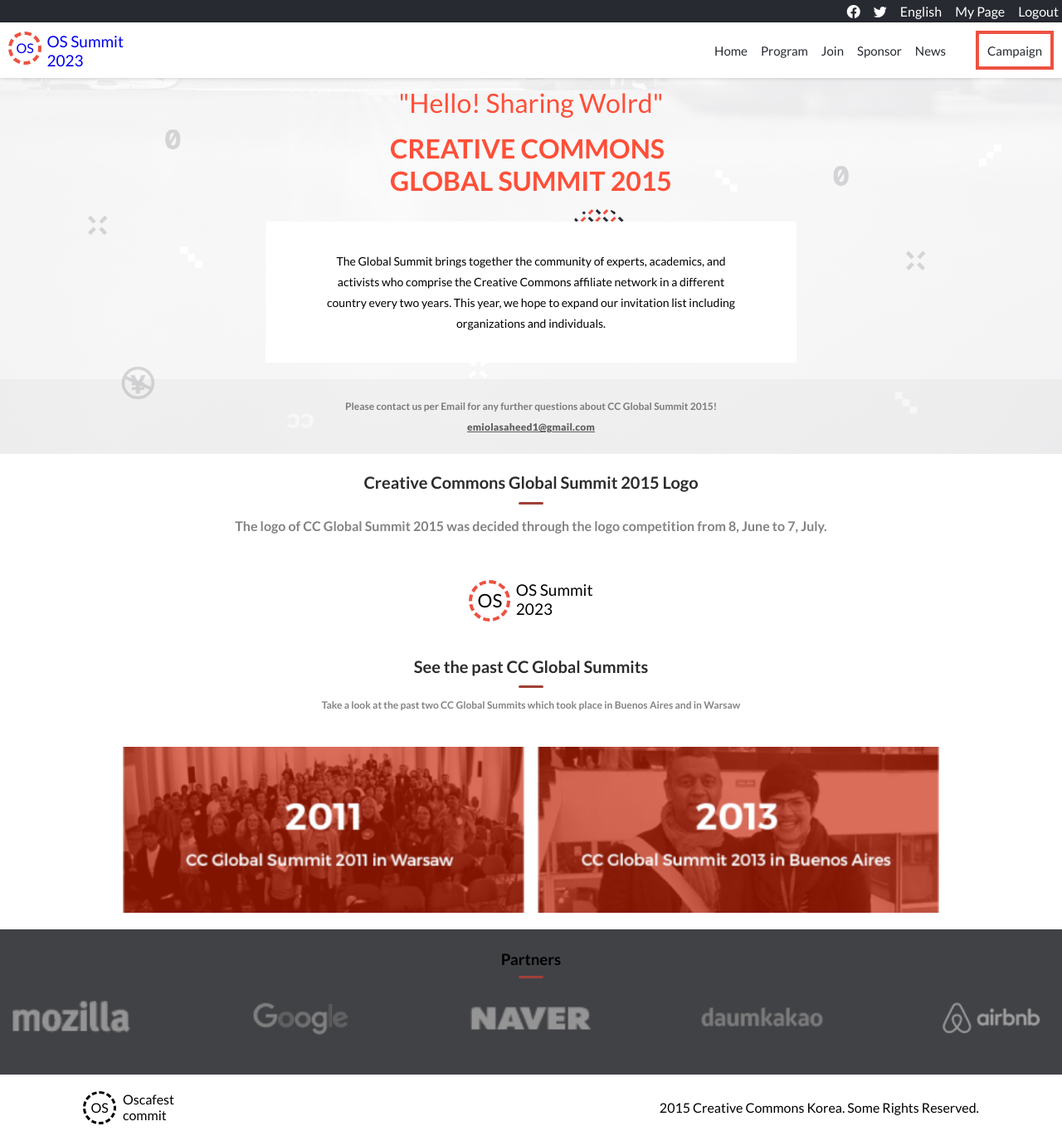
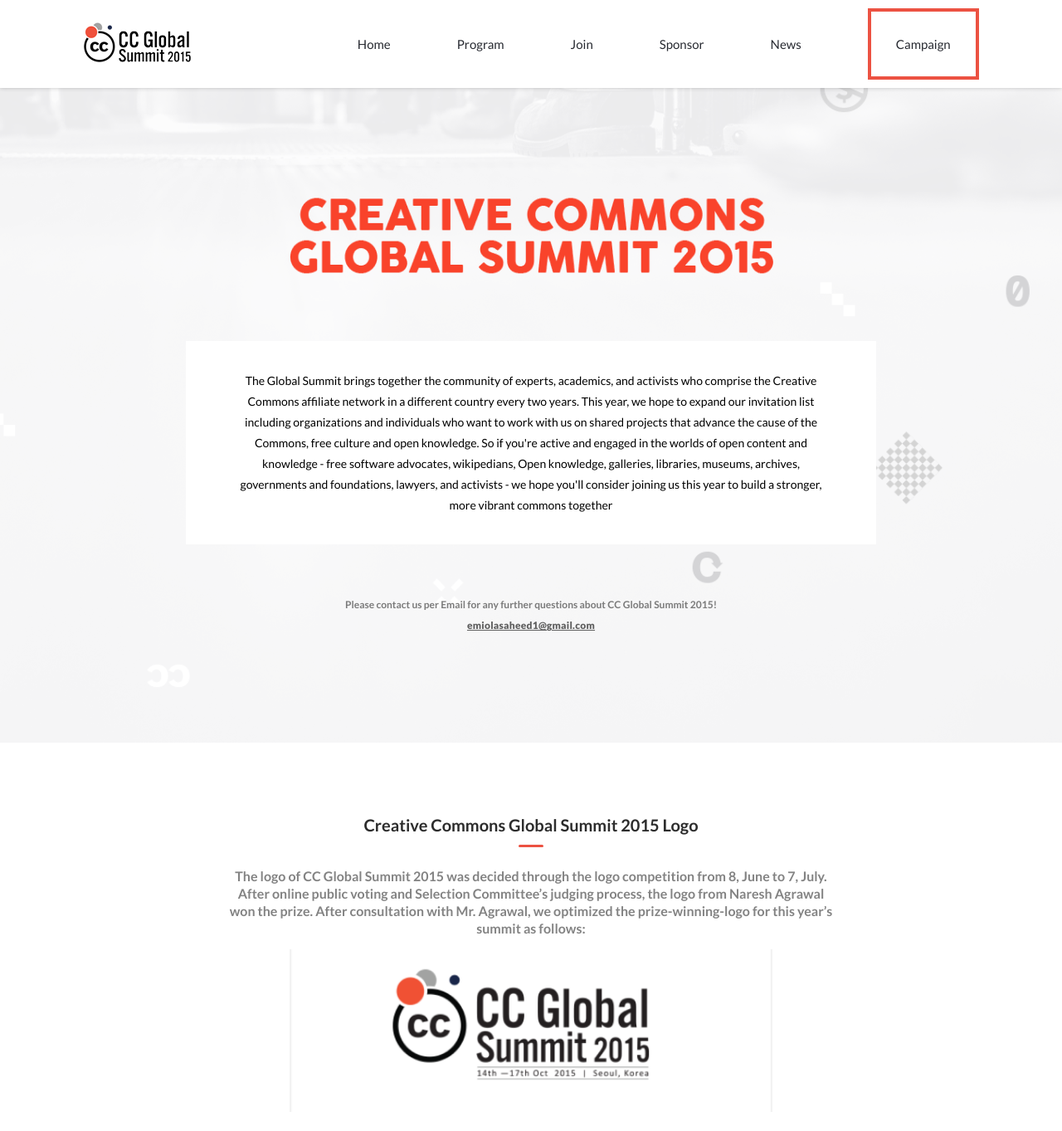
Before and after one commit to Akorede3133/oscafest-conference, a website: page about.html in a window 1280 px wide. Shown: the top 1363 px of the page at 83% size. Drawn offline with nearby package versions, Linux system fonts and the light colour scheme.

Commit message:
Fix styling issues

```diff
--- a/about.html
+++ b/about.html
@@ -9,25 +9,13 @@
 </head>
 <body>
   <header>
-		<div class="header--social">
-			<ul>
-				<li><a href="#"><i class="bi bi-facebook"></i></a></li>
-        <li><a href="#"><i class="bi bi-twitter"></i></a></li>
-        <li><a href="#">English</a></li>
-        <li><a href="#">My Page</a></li>
-        <li><a href="#">Logout</a></li>
-			</ul>
-		</div>
 		<div class="header--nav--section">
 			<div class="header--hamburger">
 				<img src="images/hamburger.png" alt="hamburger-icon">
 			</div>
-			<a href="./index.html" class="header--logo">
-				<div class="logo--design">
-						<p>OS</p>
-				</div>
-				<p class="logo--text">OS Summit <br>2023</p>
-			</a>
+      <div class="header--logo">
+				<img src="images/header_logo.png" alt="">
+      </div>
 			<div class="header--nav--container">
 				<nav class="header--nav">
 					<img src="images/Icon.png" class="nav--close--icon" alt="close-icon">
@@ -44,13 +32,14 @@
 		</div>
     <div class="about--hero--section">
       <section class="about--header--section">
-        <p class="about--hero--greeting">"Hello! Sharing Wolrd"</p>
-        <h1>creative commons <br> global summit 2015</h1>
       </section>
       <article class="about--summit--info">
-        <p>The Global Summit brings together the community of
+        <p class="summit--info--mobile--para">The Global Summit brings together the community of
           experts, academics, and activists who comprise the Creative Commons affiliate network in a different country every two years.
           This year, we hope to expand our invitation list including organizations and individuals.</p>
+          <p class="summit--info--desktop--para">The Global Summit brings together the community of experts, academics, and activists who comprise the Creative Commons affiliate network in a different country every two years.
+            This year, we hope to expand our invitation list including organizations and individuals who want to work with us on shared projects that advance the cause of the Commons, free culture and open knowledge.
+            So if you're active and engaged in the worlds of open content and knowledge - free software advocates, wikipedians, Open knowledge, galleries, libraries, museums, archives, governments and foundations, lawyers, and activists - we hope you'll consider joining us this year to build a stronger, more vibrant commons together</p>
       </article>
       <article class="about--contact--section">
         <p class="about--contact--info">Please contact us per Email for any further questions about CC Global Summit 2015!</p>
@@ -64,25 +53,25 @@
           <h3 class="main--about--header">Creative Commons <br class="about--header--break">
             Global Summit 2015 Logo</h3>
           <div class="main--about--header--line"></div>
+          <p class="main--about--header--mobile">The logo of CC Global Summit 2015 was decided through the logo competition from 8, June to 7, July.</p>
+          <p class="main--about--header--desktop">The logo of CC Global Summit 2015 was decided through the logo competition from 8, June to 7, July.
+            After online public voting and Selection Committee’s judging process, the logo from Naresh Agrawal won the prize.
+            After consultation with Mr. Agrawal, we optimized the prize-winning-logo for this year’s summit as follows:</p>
         </div>
-        <p class="main--about--header--text">The logo of CC Global Summit 2015 was decided through the logo competition from 8, June to 7, July.</p>
+        <div class="main--about--logo">
+        </div>
       </section>
-      <div class="header--logo main--about--logo">
-				<div class="logo--design about--logo--design">
-						<p>OS</p>
-				</div>
-				<p class="logo--text">OS Summit <br>2023</p>
-			</div>
-      <section  class="main--about--info">
+      <section  class="see-container">
         <div class="main--about--header--container">
           <h3 class="main--about--header">See the past CC Global Summits</h3>
           <div class="main--about--header--line"></div>
           <p class="about--see--para">Take a look at the past two CC Global Summits which took place in Buenos Aires and in Warsaw</p>
+        </div>
+        <div class="about--image--container">
+          <div class="about--image"></div>
+          <div class="about--image"></div>
+        </div>
       </section>
-      <div class="about--image--container">
-        <div class="about-image"></div>
-        <div class="about-image"></div>
-      </div>
       <section class="partners--section">
         <div class="partners--header--container">
           <h3 class="partners--header">Partners</h3>
--- a/styles.css
+++ b/styles.css
@@ -35,13 +35,7 @@
 }
 
 .header--nav--section {
-  display: flex;
-  align-items: center;
-  justify-content: space-between;
-  background-color: #fff;
-  box-shadow: 0 0 5px rgba(0, 0, 0, 0.22);
   padding: 10px;
-  width: 100%;
 }
 
 .header--social {
@@ -54,16 +48,12 @@
 .header--social ul {
   display: flex;
   align-items: center;
-  gap: 1rem;
+  gap: 4rem;
 }
 
 .header--hamburger {
   cursor: pointer;
   transition: all 0.2s linear;
-}
-
-.header--hamburger:hover {
-  transform: scale(1.2);
 }
 
 .bi,
@@ -72,14 +62,7 @@
 }
 
 .header--logo {
-  display: flex;
-  gap: 0.4rem;
-}
-
-.main--about--logo {
-  display: flex;
-  justify-content: center;
-  margin: 20px 0;
+  display: none;
 }
 
 .logo--text {
@@ -131,9 +114,10 @@
 .header--nav ul a {
   color: #fff;
   font-size: 15px;
-  display: inline-block;
+  display: block;
   width: 100%;
   height: 100%;
+  padding: 20px;
 }
 
 .nav--close--icon {
@@ -143,10 +127,6 @@
   left: 90%;
   z-index: 1;
   cursor: pointer;
-}
-
-.header--nav ul li {
-  padding: 20px;
 }
 
 .header--nav ul a:hover {
@@ -165,13 +145,19 @@
   padding: 6rem 20px 4.44rem 20px;
 }
 
+.header--hero--section .hero-bcg-text {
+  height: 10.375rem;
+  background-image: url(images/home_theme_mobile.png);
+  background-repeat: no-repeat;
+  background-position: left top;
+}
+
 .about--header--section {
-  display: flex;
-  flex-direction: column;
-  justify-content: center;
-  align-items: center;
-  gap: 1rem;
-  padding: 10px;
+  margin-top: 20px;
+  background-image: url(images/mobile_about_theme.png);
+  background-repeat: no-repeat;
+  background-position: center;
+  height: 6.0625rem;
 }
 
 .hero--greeting {
@@ -197,9 +183,9 @@
 
 .hero--description {
   color: #515151;
-  font-size: 1rem;
+  font-size: 0.75rem;
   font-family: Lato, sans-serif;
-  margin-top: 3rem;
+  margin-top: 2rem;
   line-height: 1.7;
   padding: 0.2rem 1rem;
   border: 8.497px solid #fff;
@@ -242,7 +228,7 @@
   padding: 20px;
 }
 
-.main--about--header--text {
+.main--about--info p {
   color: #838383;
   text-align: center;
   font-size: 1rem;
@@ -250,6 +236,10 @@
   font-weight: 700;
   line-height: 1.3125rem;
   padding: 15px 0;
+}
+
+.main--about--header--desktop {
+  display: none;
 }
 
 .main--program--header,
@@ -281,7 +271,7 @@
   width: 1.875rem;
   height: 0.125rem;
   height: 3px;
-  background: #a04038;
+  background: var(--primary-orange);
   border-radius: 10px;
 }
 
@@ -334,8 +324,12 @@
 
 .about--summit--info {
   padding: 1.25rem 0.75rem;
-  margin: 2.19rem 0;
+  margin: 4.95rem 0 2.5rem 0;
   background-color: #fff;
+}
+
+.summit--info--desktop--para {
+  display: none;
 }
 
 .about--summit--info p {
@@ -363,7 +357,6 @@
   flex-direction: column;
   justify-content: center;
   align-items: center;
-  background-color: rgba(139, 139, 139, 0.072);
   padding: 1.25rem 0.75rem;
 }
 
@@ -399,7 +392,7 @@
 }
 
 .speaker--description h4 {
-  color: #000;
+  color: #272a31;
   font-size: 1.5rem;
   font-weight: 700;
 }
@@ -503,6 +496,11 @@
   width: 100%;
 }
 
+.about--image--container .about--image {
+  height: 11.40394rem;
+  width: 100%;
+}
+
 .about--image--container div:nth-child(1) {
   background: url(images/about_2011\ 1.png);
   background-repeat: no-repeat;
@@ -521,6 +519,14 @@
   filter: blur(5px);
 }
 
+.main--about--logo {
+  background-image: url(images/about_logo_mobile.png);
+  background-position: center;
+  background-repeat: no-repeat;
+  background-size: cover;
+  height: 8.85719rem;
+}
+
 @media (min-width: 768px) {
   .header--nav--container {
     position: unset;
@@ -528,6 +534,59 @@
     width: auto;
     display: flex;
     background-color: #fff;
+  }
+
+  .header--nav--section {
+    display: flex;
+    align-items: center;
+    justify-content: space-around;
+    background-color: #fff;
+    box-shadow: 0 0 5px rgba(0, 0, 0, 0.22);
+    padding: 10px;
+    width: 100%;
+  }
+
+  .header--hero--section .hero-bcg-text {
+    background-image: url(images/home_theme_desktop.png);
+    width: 45.80269rem;
+    height: 17.79006rem;
+  }
+
+  .header--logo {
+    display: block;
+  }
+
+  .main--about--logo {
+    background-image: url(images/about_logo_desktop.png);
+    background-position: center;
+    background-repeat: no-repeat;
+    background-size: cover;
+    height: 12.20494rem;
+    width: 80%;
+    margin: auto;
+  }
+
+  .main--about--info,
+  .see-container {
+    display: flex;
+    flex-direction: column;
+    align-items: center;
+    justify-content: center;
+    text-align: center;
+    width: 60%;
+    margin: 4.06rem auto;
+  }
+
+  .see-container {
+    width: 70%;
+  }
+
+  .main--about--header--mobile {
+    display: none;
+  }
+
+  .main--about--header--desktop {
+    display: block;
   }
 
   .blur {
@@ -542,7 +601,7 @@
     display: flex;
     flex-direction: row;
     align-items: center;
-    gap: 1rem;
+    gap: 2.5rem;
     padding: 0;
   }
 
@@ -574,11 +633,23 @@
   }
 
   .header--hero--section {
-    padding: 12.88rem 7.25rem 12.44rem 7.56rem;
+    padding: 7.25rem 12.88rem;
   }
 
   .hero--greeting {
     font-size: 3rem;
+  }
+
+  .hero--date {
+    font-size: 2.65525rem;
+    font-style: normal;
+    font-weight: 900;
+  }
+
+  .hero--venue {
+    font-size: 1.72588rem;
+    font-style: normal;
+    font-weight: 700;
   }
 
   .header--hero--section h1 {
@@ -586,16 +657,14 @@
   }
 
   .hero--description {
-    font-size: 1.59313rem;
+    font-size: 1rem;
     border: 8.497px solid #fff;
     background: #f8f8f8;
     display: flex;
     width: 47.26306rem;
-    height: 11.28475rem;
-    padding: 2.27031rem 1.85869rem 2.20194rem 1.85863rem;
+    padding: 2rem 1.85869rem 2rem 1.85863rem;
     justify-content: center;
     align-items: center;
-    margin: 0;
   }
 
   .main--program--cards--container {
@@ -676,13 +745,30 @@
 
   .about--summit--info {
     padding: 2.1875rem 4.0625rem;
-    width: 50%;
-    margin: 20px auto;
+    width: 65%;
+    margin-left: auto;
+    margin-right: auto;
     background-color: #fff;
+  }
+
+  .summit--info--mobile--para {
+    display: none;
+  }
+
+  .summit--info--desktop--para {
+    display: block;
+  }
+
+  .about--header--section {
+    background-image: url(images/about_theme.png);
   }
 
   .about--header--break {
     display: none;
+  }
+
+  .about--hero--section {
+    padding: 6.8125rem 0;
   }
 
   .about--logo--design {
@@ -697,9 +783,14 @@
   }
 
   .about--image--container {
-    width: 80%;
+    width: 100%;
     margin: auto;
     display: grid;
     grid-template-columns: repeat(2, 1fr);
   }
+
+  .about--image--container .about--image {
+    width: 100%;
+    height: 14.75rem;
+  }
 }
```
Also changed, not shown: index.html (+6 -19 lines), README.md, images/about_logo_desktop.png (added), images/about_logo_mobile.png (added), images/about_theme.png (added), images/header_logo.png (added), images/home_theme_desktop.png (added), images/home_theme_mobile.png (added), images/mobile_about_theme.png (added).
